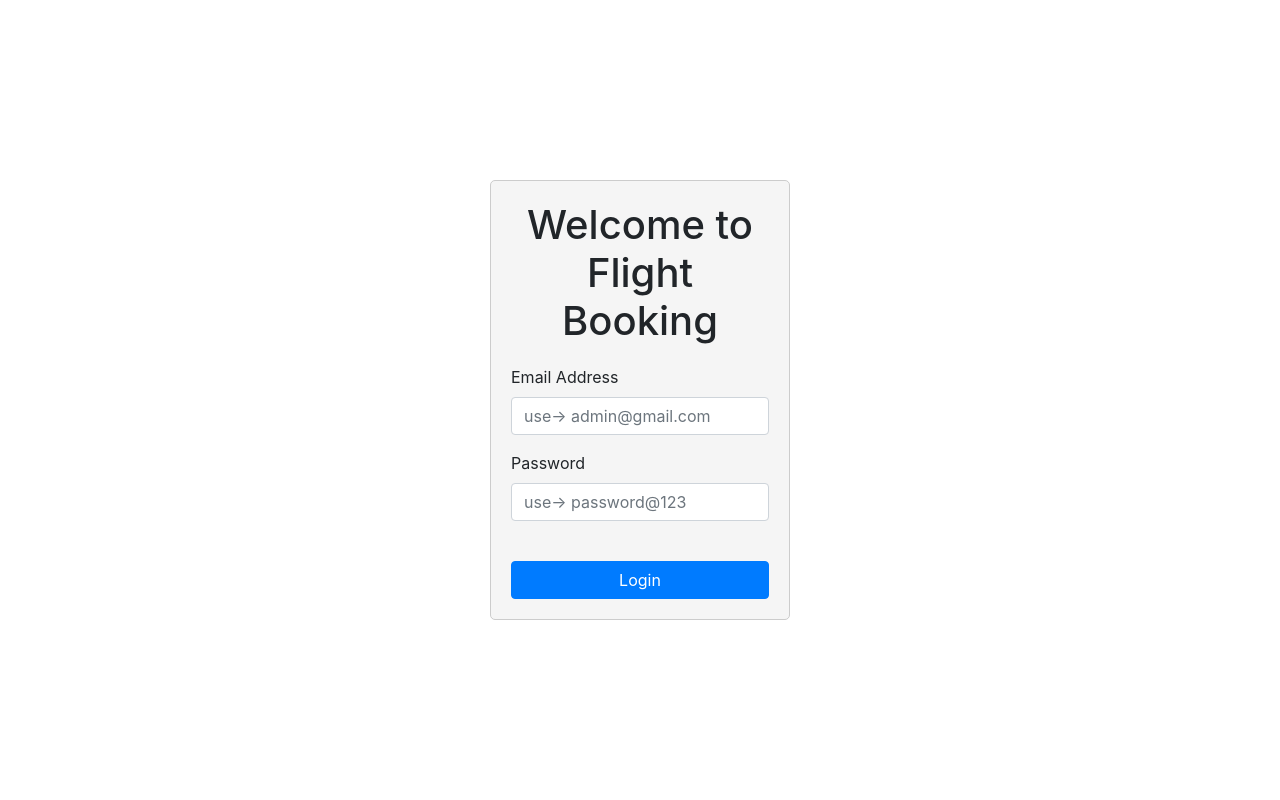
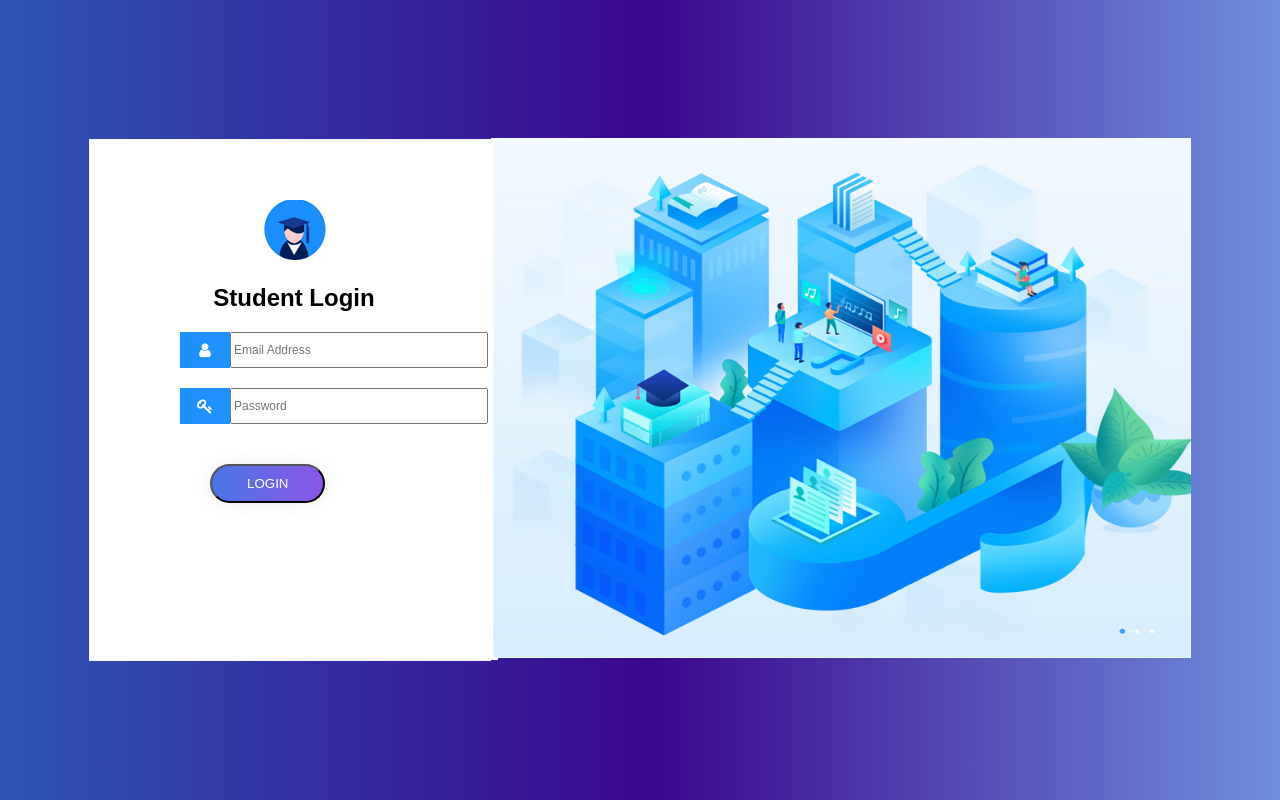
Before and after one commit to Naman-Gururani/SIH, a Flask app: page / in a window 1280 px wide. Run offline with Flask 3, Linux system fonts and the light colour scheme.

Commit message:
Student Login Page

```diff
--- a/website/static/css/student_login.css
+++ b/website/static/css/student_login.css
@@ -1,33 +1,125 @@
-*{
+body {
+    font-family: Arial, sans-serif;
+    /* background-image: url(img\ \(1\).png); */
+    /* background-image: url(bg.jpg); */
+    /* background-image: url(bg2.jpg); */
+    background-image: linear-gradient(to right, #2c55b4 0%, #3b068f  51%, #6f90dd  100%);
+    background-color: white;
     margin: 0;
     padding: 0;
-    box-sizing: border-box;
-    text-decoration: none;
-    border: none;
-    outline: none;
-    scroll-behavior: smooth;
-    font-family: 'Poppins', sans-serif;
+    display: flex;
+    justify-content: center;
+    align-items: center;
+    height: 100vh;
 }
 
-:root{
-    --bg-color: linear-gradient(to right, #e66465, #9198e5);
-    /* --second-bg-color: linear-gradient(#e66465, #9198e5);
-    --third-bg-color: linear-gradient(#e66465, #9198e5);
-    --text-color: linear-gradient(#e66465, #9198e5);
-    --main-color: linear-gradient(#e66465, #9198e5); */
+.container {
+    display: flex;
+    justify-content: space-between; /* Arrange child elements with space in between */
+    align-items: center; /* Center vertically within the container */
+    width: 400px; /* Adjust as needed */
+    padding: 1px;
+    /* border: 1px solid #ccc; */
+    /* border-radius: 1px; */
+    background-color: #f5f5f5;
 }
 
-html {
-    font-size: 62.5%;
-    overflow-x: hidden;
+.login-box {
+    width: 600px;
+    height: 500px;
+    padding: 10px;
+    background-color: white;
+    text-align: left;
 }
 
-body {
-    background: var(--bg-color);
-    color: var(--text-color);
+.login-box h2 {
+    text-align: center;
+    margin-bottom: 20px;
 }
 
-section {
-    min-height: 100vh;
-    padding: 10rem 9% 2rem;
+.form-group .icon {
+    padding: 10px;
+    background: dodgerblue;
+    color: white;
+    text-align: center;
+    min-width: 30px;
+    margin-right: 0px;
+    margin-left: 20px;
 }
+.form-group img {
+    width: 10%;
+    max-width: 100%;
+    height: auto;
+}
+
+.form-group {
+    margin-left: 60px;
+    display: flex;
+    align-items: center;
+}
+
+.form-control {
+    display: flex;
+    justify-content: center;
+    align-items: center;
+}
+
+.form-group {
+    text-align: center;
+    margin-top: 20px;
+  }
+
+  .form-group label {
+    display: block;
+    margin-bottom: 10px;
+    text-align: center/* To align labels to the left */
+  }
+
+.form-group input[type="email"],
+.form-group input[type="password"] {
+    margin-bottom: 600px;
+    margin-right: 150px;
+    width: 250px;
+    height: 30px;
+    font-size: 12px;
+    margin: 0 auto;
+    display: block;
+}
+#button {
+    background-image: linear-gradient(to right, #4776E6 0%, #8E54E9  51%, #4776E6  100%);
+    margin: 10px;
+    margin-top: 40px;
+    margin-left: 110px;
+    padding: 10px 35px;
+    text-align: center;
+    text-transform: uppercase;
+    transition: 0.5s;
+    background-size: 200% auto;
+    color: white;
+    box-shadow: 0 0 20px #eee;
+    border-radius: 100px;
+    display: block;
+  }
+
+  #button:hover {
+    background-position: right center; /* change the direction of the change here */
+    color: #fff;
+    text-decoration: none;
+  }
+
+.image-container1 {
+    padding-top: 50px;
+    text-align: center;
+    /* width: auto; */
+}
+.image-container {
+    /* width: 400px;
+    height: 400px; */
+    /* padding-top: 50px; */
+    text-align: center;
+}
+
+.image-container img {
+    width: 700px;
+    height: 520px;
+}
--- a/website/templates/student_login.html
+++ b/website/templates/student_login.html
@@ -1,55 +1,37 @@
 <!DOCTYPE html>
 <html lang="en">
 <head>
-        <meta charset="UTF-8" />
-        <meta name="description" content="Student Login" />
-        <meta name="viewport" content="width=device-width, initial-scale=1.0" />
+    <meta charset="UTF-8">
+    <meta name="description" content="Safe Stride">
+    <meta name="viewport" content="width=device-width, initial-scale=1.0">
     <title>Student Login</title>
-        <link rel="stylesheet" href="static/student_login.css" />
-        <link rel="stylesheet" href="https://cdn.jsdelivr.net/npm/bootstrap@4.3.1/dist/css/bootstrap.min.css" integrity="sha384-ggOyR0iXCbMQv3Xipma34MD+dH/1fQ784/j6cY/iJTQUOhcWr7x9JvoRxT2MZw1T" crossorigin="anonymous">
-        <script src="https://code.jquery.com/jquery-3.3.1.slim.min.js" integrity="sha384-q8i/X+965DzO0rT7abK41JStQIAqVgRVzpbzo5smXKp4YfRvH+8abtTE1Pi6jizo" crossorigin="anonymous"></script>
-    <script src="https://cdn.jsdelivr.net/npm/popper.js@1.14.7/dist/umd/popper.min.js" integrity="sha384-UO2eT0CpHqdSJQ6hJty5KVphtPhzWj9WO1clHTMGa3JDZwrnQq4sF86dIHNDz0W1" crossorigin="anonymous"></script>
-    <script src="https://cdn.jsdelivr.net/npm/bootstrap@4.3.1/dist/js/bootstrap.min.js" integrity="sha384-JjSmVgyd0p3pXB1rRibZUAYoIIy6OrQ6VrjIEaFf/nJGzIxFDsf4x0xIM+B07jRM" crossorigin="anonymous"></script>
+    <link rel="stylesheet" href="/website/static/css/student_login.css">
+    <link rel="stylesheet" href="https://cdnjs.cloudflare.com/ajax/libs/font-awesome/4.7.0/css/font-awesome.min.css">
 </head>
-
-
-
-
-
 <body>
-        <div style="display: flex; justify-content: center; align-items: center; height: 100vh;">
-            <div style="width: 300px; padding: 20px; border: 1px solid #ccc; border-radius: 5px; background-color: #f5f5f5;">
-              <h1 style="text-align: center; margin-bottom: 20px;">Welcome to Flight Booking</h1>
-              <form method="POST">
+    <div class="container">
+        <div class="login-box">
+            <div class="image-container1">
+                <img src="/website/static/images/student.png" alt="Login Image" class="logo">
+            </div>
+            <h2>Student Login</h2>
+            <form id="login-form">
                 <div class="form-group">
-                  <label for="email">Email Address</label>
-                  <input
-                    type="email"
-                    class="form-control"
-                    id="email"
-                    name="email"
-                    placeholder="use-> admin@gmail.com"
-                  />
+                    <i class="fa fa-user icon"></i>
+                    <label for="email"></label>
+                    <input type="email" id="email" placeholder="Email Address" required>
                 </div>
                 <div class="form-group">
-                  <label for="password">Password</label>
-                  <input
-                    type="password"
-                    class="form-control"
-                    id="password"
-                    name="password"
-                    placeholder="use-> password@123"
-                  />
+                    <i class="fa fa-key icon"></i>
+                    <label for="password"></label>
+                    <input type="password" id="password" placeholder="Password" required>
                 </div>
-                <br />
-                <button type="submit" class="btn btn-primary btn-block">Login</button>
+                <button id="button" type="submit">Login</button>
             </form>
         </div>
     </div>
+    <div class="image-container">
+        <img src="/website/static/images/img (2).png" alt="Login Image">
+    </div>
 </body>
-
-
-
-
-
 </html>
```
Also changed, not shown: website/static/images/img (1).png (added), website/static/images/img (2).png (added), website/static/images/student.png (added). Lines whose indentation alone changed are shown as unchanged.
